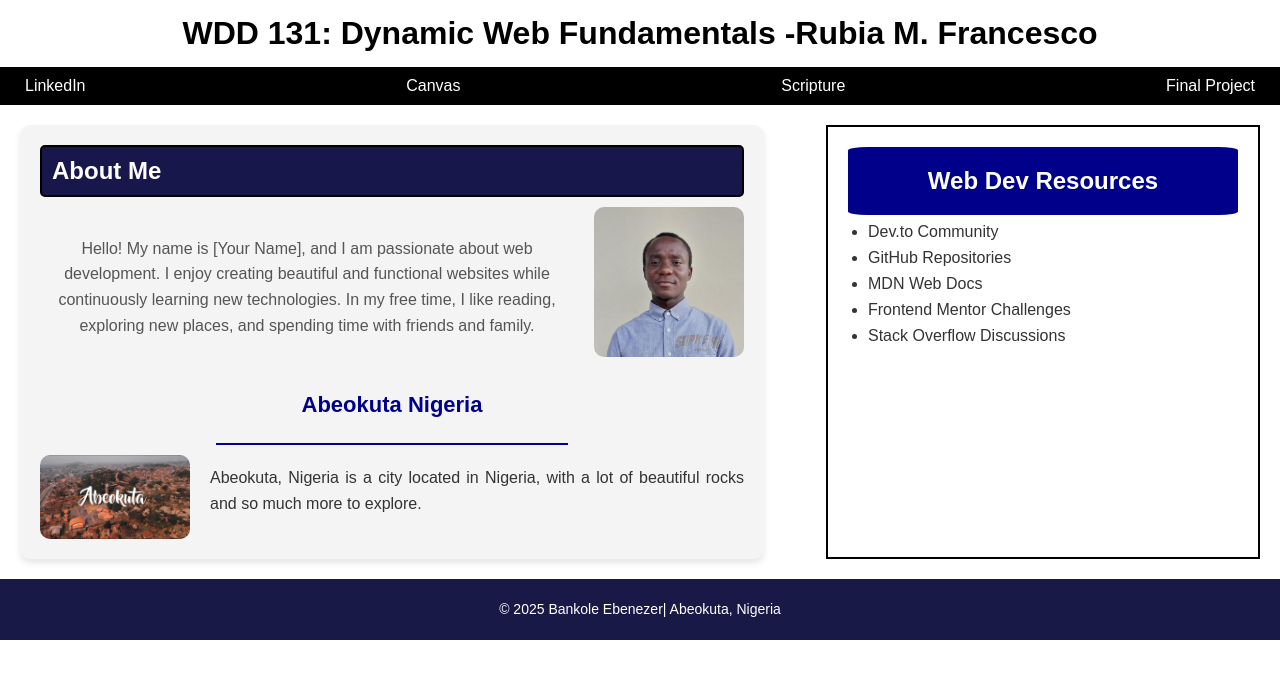
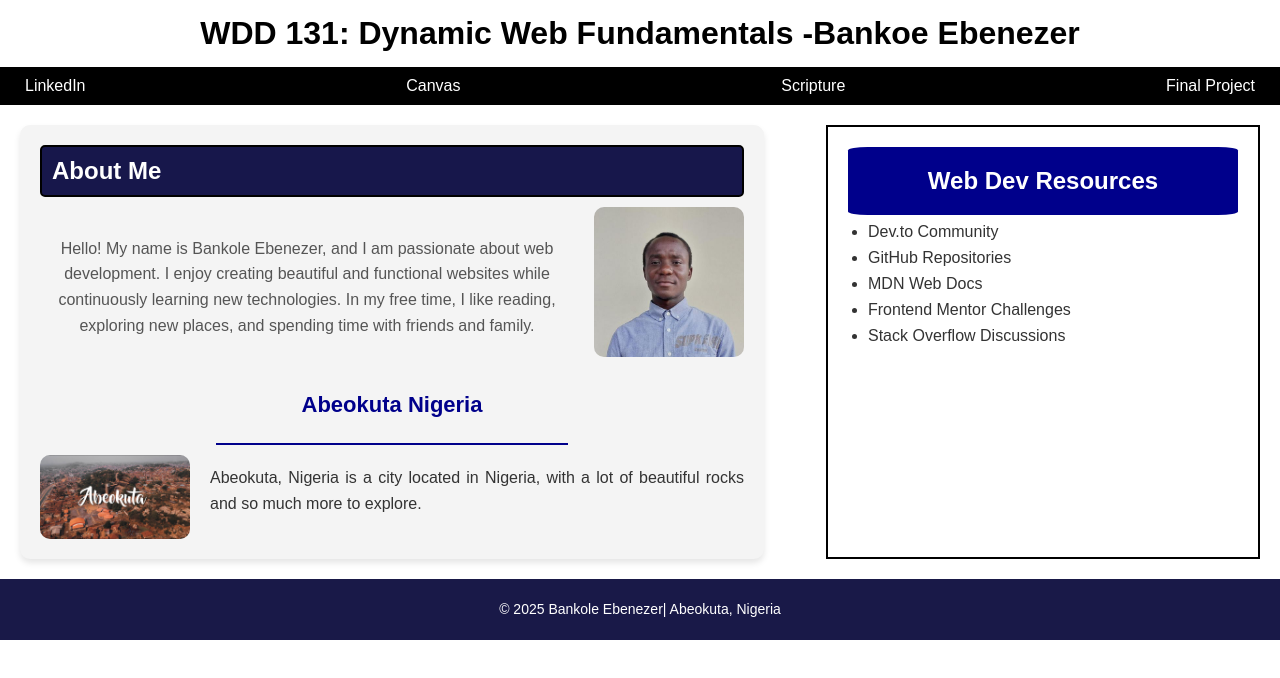
Before and after one commit to Ebenezerbanky/wdd131, a plain HTML site: page index.html in a window 1280 px wide. Drawn offline with Linux system fonts and the light colour scheme.

Commit message:
Push to github

```diff
--- a/index.html
+++ b/index.html
@@ -1,14 +1,16 @@
 <!DOCTYPE html>
 <html lang="en">
-<head>
-  <meta charset="UTF-8">
-  <meta name="viewport" content="width=device-width, initial-scale=1.0">
-  <title>WDD 131: Dynamic Web Fundamentals</title>
-  <link rel="stylesheet" href="styles/base.css">
-</head>
+  <head>
+    <meta charset="UTF-8">
+    <meta name="viewport" content="width=device-width, initial-scale=1.0">
+    <meta name="description" content="WDD 131 - Dynamic Web Fundamentals project by Bankole Ebenezer O. Learn about web development fundamentals, resources, and projects designed for aspiring developers." />
+    <meta name="author" content="Bankole Ebenezer" />
+    <title>WDD 131 - Dynamic Web Fundamentals - Bankole Ebenezer</title>
+    <link rel="stylesheet" href="styles/base.css">
+  </head>
 <body>
   <header>
-    <h1>WDD 131: Dynamic Web Fundamentals - <span>Rubia M. Francesco</span></h1>
+    <h1>WDD 131: Dynamic Web Fundamentals - <span>Bankoe Ebenezer</span></h1>
     <nav>
       <a href="#">LinkedIn</a>
       <a href="#">Canvas</a>
@@ -27,7 +29,7 @@
               <div class="content">
                 <img src="images/167693270.jpeg" alt="Placeholder Image">
                 <p>
-                  Hello! My name is [Your Name], and I am passionate about web development.
+                  Hello! My name is Bankole Ebenezer, and I am passionate about web development.
                   I enjoy creating beautiful and functional websites while continuously learning
                   new technologies. In my free time, I like reading, exploring new places, and
                   spending time with friends and family.
@@ -66,6 +68,5 @@
   <footer>
     <p>&copy; 2025 Bankole Ebenezer| Abeokuta, Nigeria</p>
   </footer>
-
 </body>
 </html>
```
